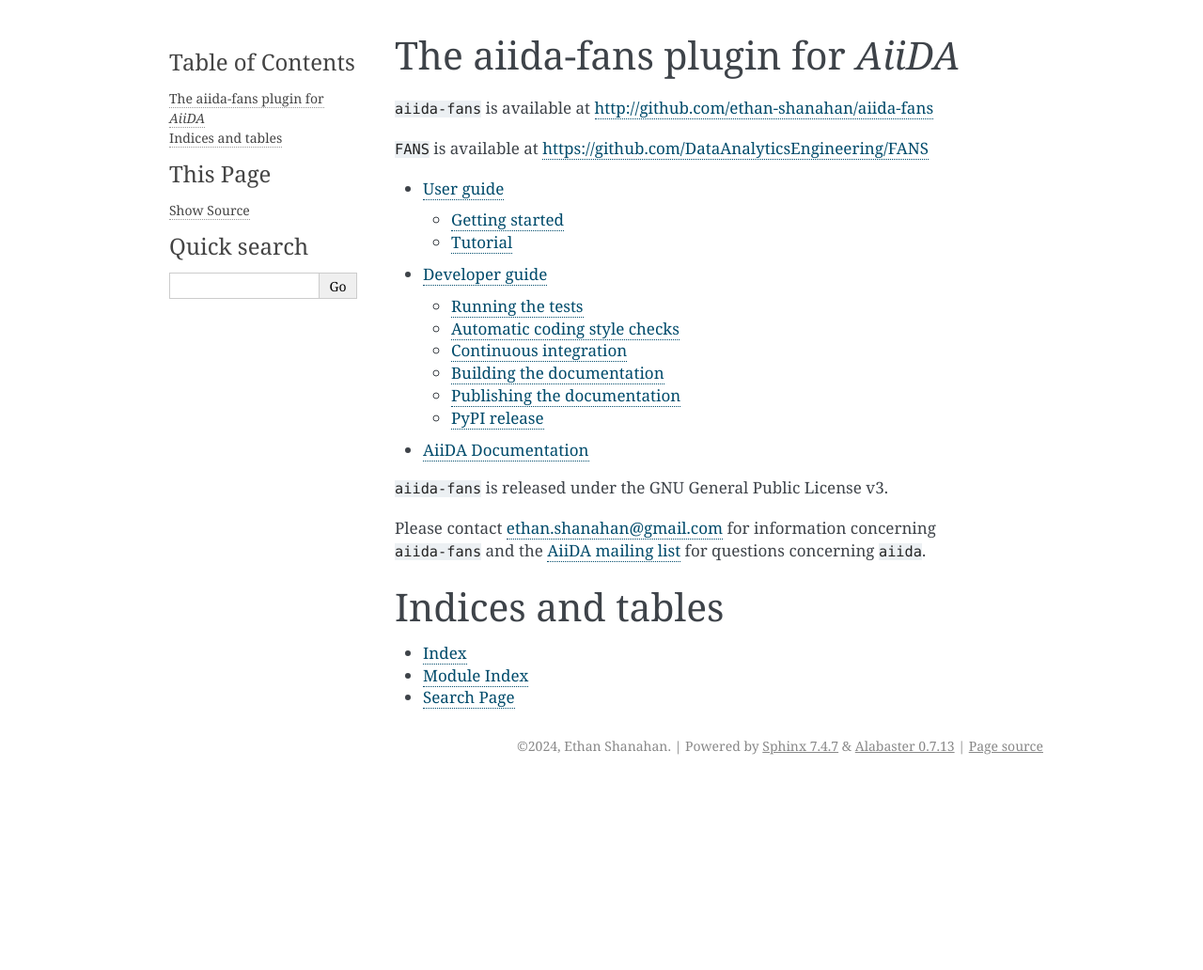
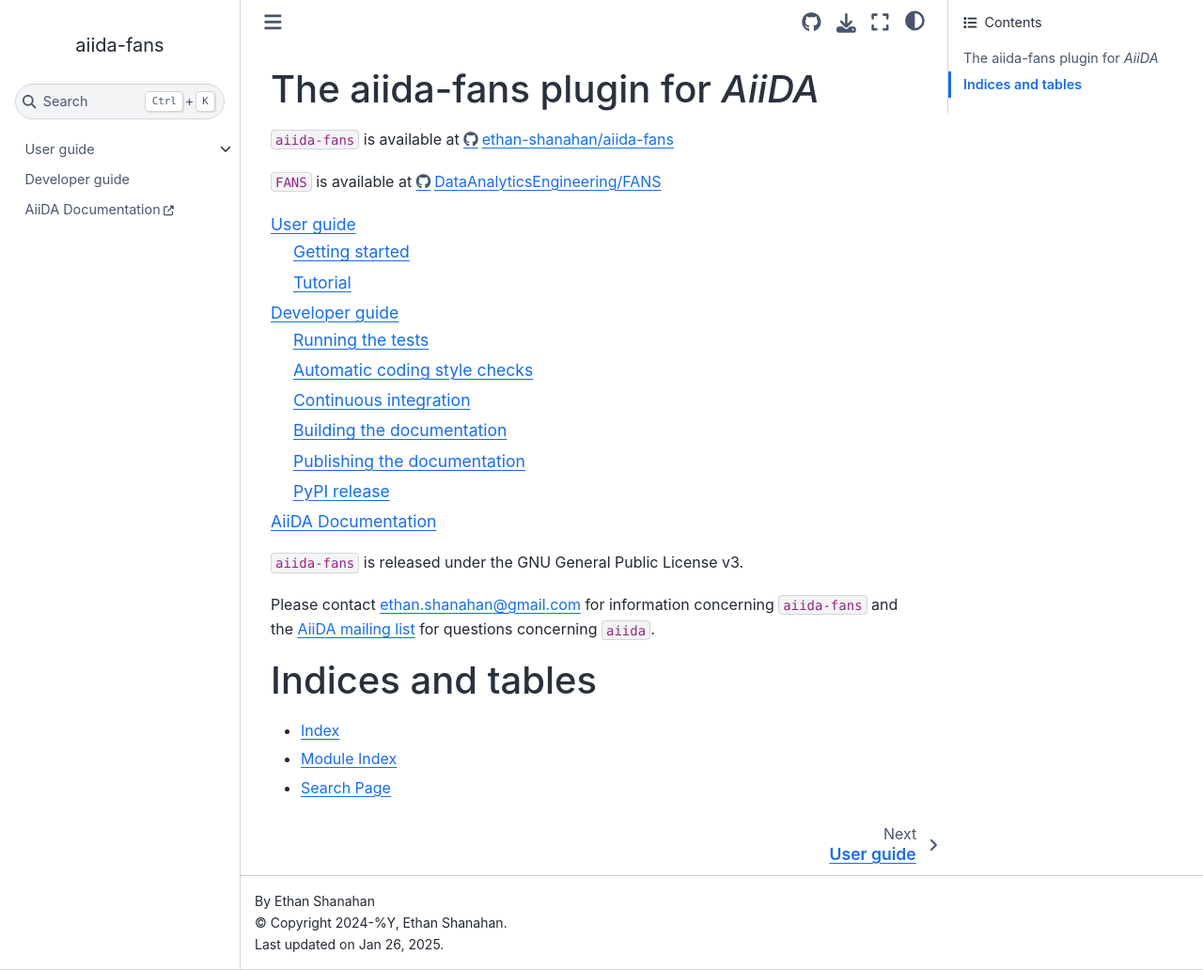
Before and after one commit to ethan-shanahan/aiida-fans, a Sphinx documentation site: the page built from docs/source/index.rst, in a window 1280 px wide and 1032 px high. Shown: the whole window at 94% size. Built offline with Sphinx 7.4.7 and the Sphinx Book theme 1.1.4, drawn with Linux system fonts in a browser that asks for light colours; the version number could not be read and is left out.

Commit message:
project prep

```diff
--- a/docs/source/conf.py
+++ b/docs/source/conf.py
@@ -6,22 +6,37 @@
 # -- Project information -----------------------------------------------------
 # https://www.sphinx-doc.org/en/master/usage/configuration.html#project-information
 
-project = 'aiida-fans'
-copyright = '2024, Ethan Shanahan'
-author = 'Ethan Shanahan'
+import sys
+
+
+project = "aiida-fans"
+copyright = "2024-%Y, Ethan Shanahan"
+author = "Ethan Shanahan"
+sys.path.append("../../src/")
+from aiida_fans._version import version as version
+from aiida_fans._version import version as release
 
 # -- General configuration ---------------------------------------------------
 # https://www.sphinx-doc.org/en/master/usage/configuration.html#general-configuration
 
 extensions = []
 
-templates_path = ['_templates']
+templates_path = ["_templates"]
 exclude_patterns = []
 
-master_doc = 'index'
+master_doc = "index"
 
 # -- Options for HTML output -------------------------------------------------
 # https://www.sphinx-doc.org/en/master/usage/configuration.html#options-for-html-output
 
-html_theme = 'alabaster'
-html_static_path = ['_static']
+html_favicon = "_static/aiida-fans-logo.png"
+html_logo = "_static/aiida-fans-logo.png"
+html_title = "aiida-fans"
+html_last_updated_fmt = ""
+html_static_path = ["_static"]
+
+html_theme = "sphinx_book_theme"
+html_theme_options = {
+    "repository_url": "https://github.com/ethan-shanahan/aiida-fans",
+    "use_repository_button": True,
+}
--- a/pyproject.toml
+++ b/pyproject.toml
@@ -63,7 +63,7 @@
 pypi-dependencies = {build = "*"}
 tasks = {build-dist = "python -m build"}
 [tool.pixi.feature.docs]
-dependencies = {sphinx = "*"}
+dependencies = {sphinx = "*", sphinx-book-theme = "*"}
 tasks = {build-docs = "sphinx-build -M html docs/source docs/build"}
 [tool.pixi.feature.test]
 dependencies = {pytest = "*"}
```
Also changed, not shown: .readthedocs.yml.
